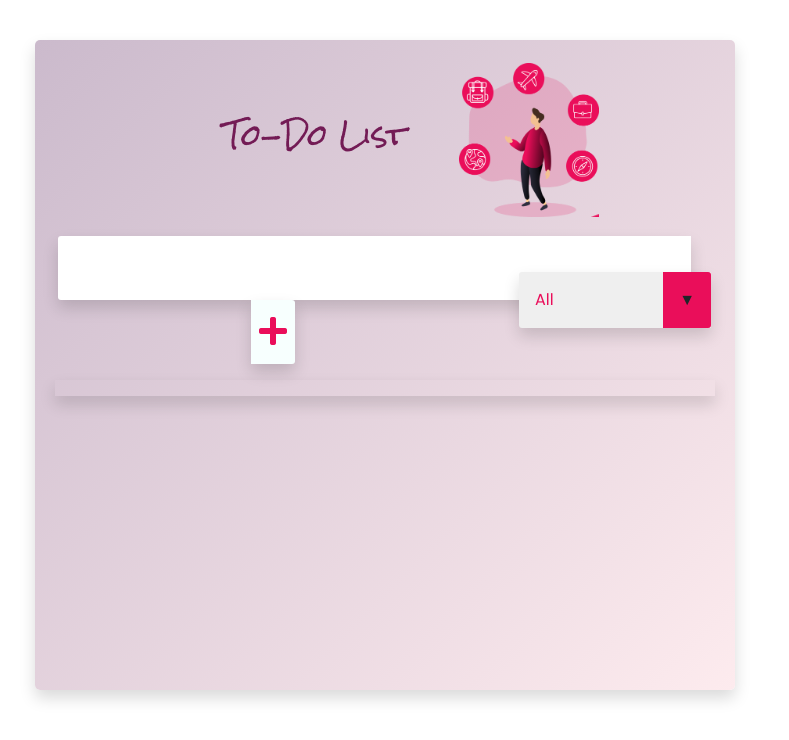
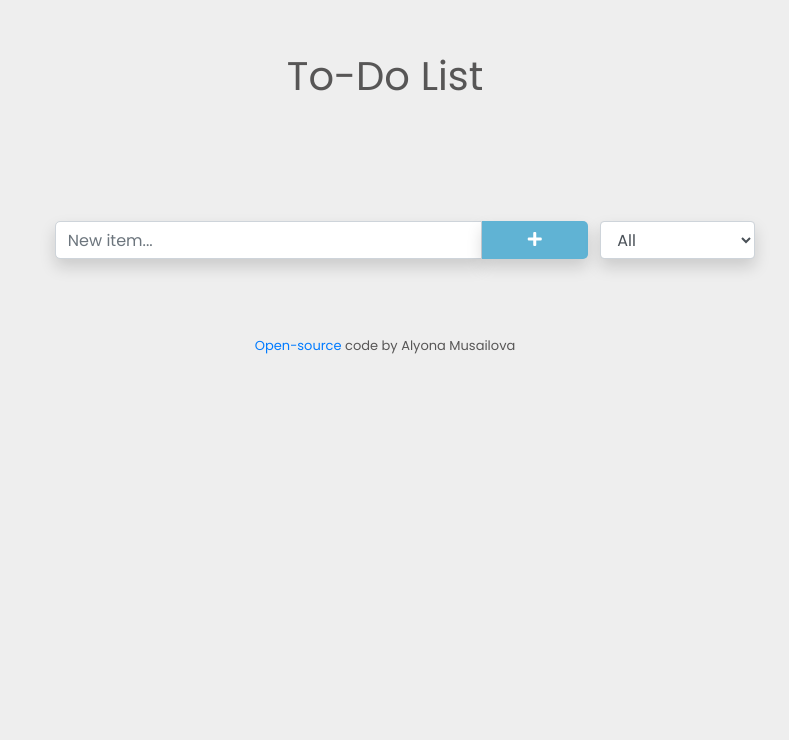
Before and after one commit to amusailova/react-app-to-do-list, a React (Create React App) app: page / in a window 1280 px wide. Shown: the top 740 px of the page, without its empty margins (255-1044 px from the left). Built offline with nearby package versions, Linux system fonts and the light colour scheme.

Commit message:
Added final style

```diff
--- a/src/App.css
+++ b/src/App.css
@@ -1,26 +1,22 @@
-.App {
-  margin: 0 auto;
-  margin-top: 40px;
-  margin-bottom: 50px;
-  padding: 20px;
+* {
+  margin: 0;
+  padding: 0;
+  box-sizing: border-box;
+}
+small {
   text-align: center;
+  color: #575656;
+}
+body {
+  background-color: rgb(238, 238, 238);
+  color: white;
   font-family: "Poppins", sans-serif;
-  border-radius: 5px;
-  width: 700px;
-  height: 650px;
-  justify-content: center;
-  align-items: center;
-  background-image: linear-gradient(-225deg, #cbbacc 0%, #fdebee 100%);
+  min-height: 100vh;
 }
-
-header h1 {
-  font-size: 28px;
-  color: #731b55;
-  font-family: "Rock Salt", cursive;
-}
-header img {
-  width: 140px;
-  background-image: url(./components/logoPlans.png);
+header {
+  font-size: 2rem;
+  color: #575656;
+  text-align: center;
 }
 
 header,
@@ -33,38 +29,45 @@ form {
 form input,
 form button {
   padding: 0.5rem;
-  font-size: 2rem;
+  font-size: 26px;
   border: none;
-  border-radius: 3px 0px 0px 3px;
   background: white;
 }
 form button {
-  color: #ea0e5a;
-  background: #f7fffe;
+  color: white;
+  background: #858484;
   cursor: pointer;
-  border-radius: 0px 3px 3px 0px;
   transition: all 0.3s ease;
 }
 form button:hover {
-  background: #ea0e5a;
-  color: white;
+  background: white;
+  color: #858484;
 }
-
 .todo-container {
   display: flex;
   justify-content: center;
   align-items: center;
 }
-
+.todo-input {
+  margin-left: 40px;
+  border-radius: 5px 0px 0px 5px;
+}
+.todo-button {
+  background-color: #60b3d4;
+  color: white;
+  border-radius: 0px 5px 5px 0px;
+  margin-right: 12px;
+}
 .todo-list {
   min-width: 30%;
   list-style: none;
+  border-radius: 5px;
 }
 
 .todo {
   margin: 0.5rem;
   background: white;
-  font-size: 1.5rem;
+  font-size: 22px;
   color: black;
   display: flex;
   justify-content: space-between;
@@ -80,15 +83,15 @@ form button:hover {
 
 .trash-btn,
 .complete-btn {
-  background: #ea0e5a;
+  background: #ec5b5b;
   color: white;
   border: none;
-  padding: 1rem;
+  margin: 0 auto;
   cursor: pointer;
-  font-size: 1rem;
+  font-size: 22px;
 }
 .complete-btn {
-  background: rgb(11, 212, 162);
+  background: #858484;
 }
 .todo-item {
   padding: 0rem 0.5rem;
@@ -108,47 +111,11 @@ form button:hover {
   text-decoration: line-through;
   opacity: 0.5;
 }
-
-/*CUSTOM SELECTOR */
-select {
-  -webkit-appearance: none;
-  -moz-appearance: none;
-  -ms-appearance: none;
-  appearance: none;
-  outline: 0;
-  box-shadow: none;
-  border: 0 !important;
-  background-image: none;
+.btn-group {
+  margin-right: -12px;
 }
-
-/* Custom Select */
-.select {
-  margin: 1rem;
-  position: relative;
-  overflow: hidden;
-  border-radius: 3px 0px 0px 3px;
+.coded-by {
+  text-align: center;
+  color: #575656;
+  font-size: 13px;
 }
-select {
-  color: #ea0e5a;
-  font-family: "Poppins", sans-serif;
-  cursor: pointer;
-  width: 12rem;
-}
-/* Arrow */
-.select::after {
-  content: "\25BC";
-  position: absolute;
-  top: 0;
-  right: 0;
-  padding: 1rem;
-  background: #ea0e5a;
-  cursor: pointer;
-  pointer-events: none;
-  border-radius: 0px 3px 3px 0px;
-}
-/* Transition */
-/*
-.select:hover::after {
-  transform: scale(1.5);
-}
-*/
--- a/src/App.js
+++ b/src/App.js
@@ -51,10 +51,9 @@ export default function App() {
     }
   };
   return (
-    <div className="App container-fluid shadow">
+    <div className="App container-fluid">
       <header className="row">
-        <h1 className="col-5">To-Do List</h1>
-        <img src={logoPlans} alt="logo" />
+        <h1 className="col">To-Do List</h1>
       </header>
       <Form
         setInputText={setInputText}
@@ -68,6 +67,12 @@ export default function App() {
         setTodos={setTodos}
         filteredTodos={filteredTodos}
       />
+      <div className="coded-by">
+        <a href="https://github.com/amusailova/react-app-to-do-list">
+          Open-source
+        </a>{" "}
+        code by Alyona Musailova
+      </div>
     </div>
   );
 }
--- a/src/components/Form.js
+++ b/src/components/Form.js
@@ -25,26 +25,29 @@ export default function Form({
   return (
     <div className="Form">
       <form className="row">
-        <div className="col-8">
         <input
+          data-inline="true"
           value={inputText}
           type="text"
-            className="todo-input shadow"
+          placeholder="New item..."
+          className="col-4 form-control todo-input shadow"
           onChange={inputTextHandler}
         />
         <button
+          data-inline="true"
           onClick={submitTodoHandler}
-            className="todo-button shadow"
+          className="col-1 btn todo-button shadow"
           type="submit"
         >
-            <i className="fas fa-plus"></i>
+          <i class="fas fa-plus"></i>
         </button>
-        </div>
-        <div className="select shadow">
+
+        <div className="select">
           <select
+            data-inline="true"
             onChange={statusHandler}
             name="todos"
-            className="filter-todo shadow"
+            className="col form-control shadow"
           >
             <option value="all">All</option>
             <option value="completed">Completed</option>
--- a/src/components/Todo.js
+++ b/src/components/Todo.js
@@ -3,14 +3,15 @@ import React from "react";
 export default function Todo({ text, todo, todos, setTodos }) {
   //Events
   const deleteHandler = () => {
-    setTodos(todos.filter(el => el.id !== todo.id));
+    setTodos(todos.filter((el) => el.id !== todo.id));
   };
   const completeHandler = () => {
     setTodos(
       todos.map((item) => {
         if (item.id === todo.id) {
           return {
-                    ...item, completed: !InputEvent.completed,
+            ...item,
+            completed: !InputEvent.completed,
           };
         }
         return item;
@@ -18,16 +19,18 @@ export default function Todo({ text, todo, todos, setTodos }) {
     );
   };
   return (
-    <div className="todo">
-      <li className={`todo-item ${todo.completed ? "completed" : ``}`}>{text}</li>
-      <button onClick={completeHandler} className="complete-btn">
-        {" "}
+    <div className="form-control todo shadow">
+      <li className={`todo-item ${todo.completed ? "completed" : ``}`}>
+        {text}
+      </li>
+      <div class="btn-group" role="group" aria-label="First group">
+        <button type="button" class="btn btn-secondary complete-btn shadow" onClick={completeHandler}>
           <i className="fas fa-check"></i>
         </button>
-      <button onClick={deleteHandler} className="trash-btn">
-        {" "}
+        <button type="button" class="btn btn-secondary trash-btn shadow" onClick={deleteHandler}>
           <i className="fas fa-trash"></i>
         </button>
       </div>
-  )
+    </div>
+  );
 }
--- a/src/components/TodoList.js
+++ b/src/components/TodoList.js
@@ -4,7 +4,7 @@ import Todo from "./Todo";
 export default function TodoList({ todos, setTodos, filteredTodos }) {
   console.log(filteredTodos);
   return (
-    <div className="todo-container shadow">
+    <div className="todo-container">
       <ul className="todo-list">
         {filteredTodos.map((todo) => (
           <Todo
```
Lines whose indentation alone changed are shown as unchanged.
